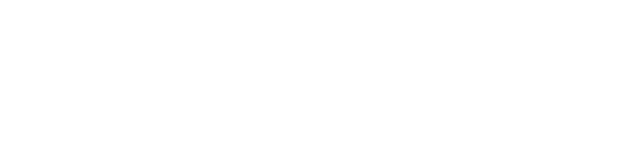
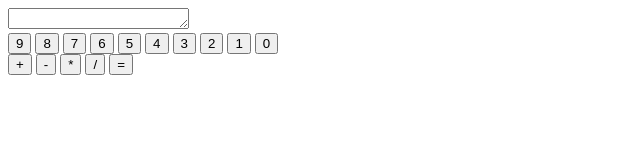
Before and after one commit to markbailey0356/calculator, a plain HTML site: page index.html in a window 1280 px wide. Shown: the whole page, without its empty margins (0-640 px from the left). Drawn offline with Linux system fonts and the light colour scheme.

Commit message:
Add HTML for buttons and display

```diff
--- a/index.html
+++ b/index.html
@@ -5,6 +5,28 @@
     <link rel="stylesheet" href="style.css">
   </head>
   <body>
+    <div class="calculator">
+      <textarea class="display" cols="20" rows="1" maxlength="20" read-only></textarea>
+      <div class="number-buttons">
+        <button class="9-button">9</button>
+        <button class="8-button">8</button>
+        <button class="7-button">7</button>
+        <button class="6-button">6</button>
+        <button class="5-button">5</button>
+        <button class="4-button">4</button>
+        <button class="3-button">3</button>
+        <button class="2-button">2</button>
+        <button class="1-button">1</button>
+        <button class="0-button">0</button>
+      </div>
+      <div class="operator-buttons">
+        <button class="add-button">+</button>
+        <button class="subtract-button">-</button>
+        <button class="multiply-button">*</button>
+        <button class="divide-button">/</button>
+        <button class="equals-button">=</button>
+      </div>
+    </div>
     <script src="calculator.js"></script>
   </body>
 </html>
```
